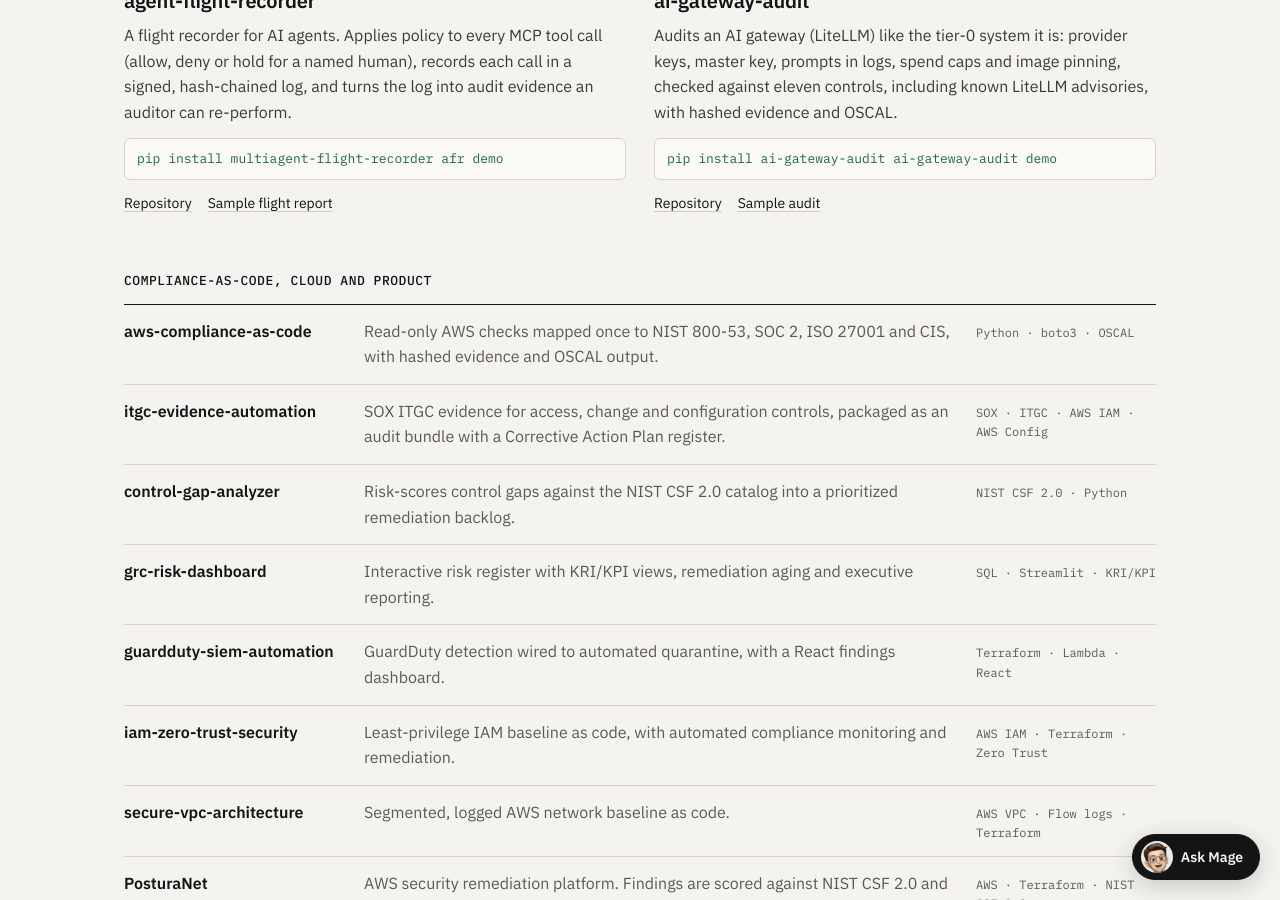
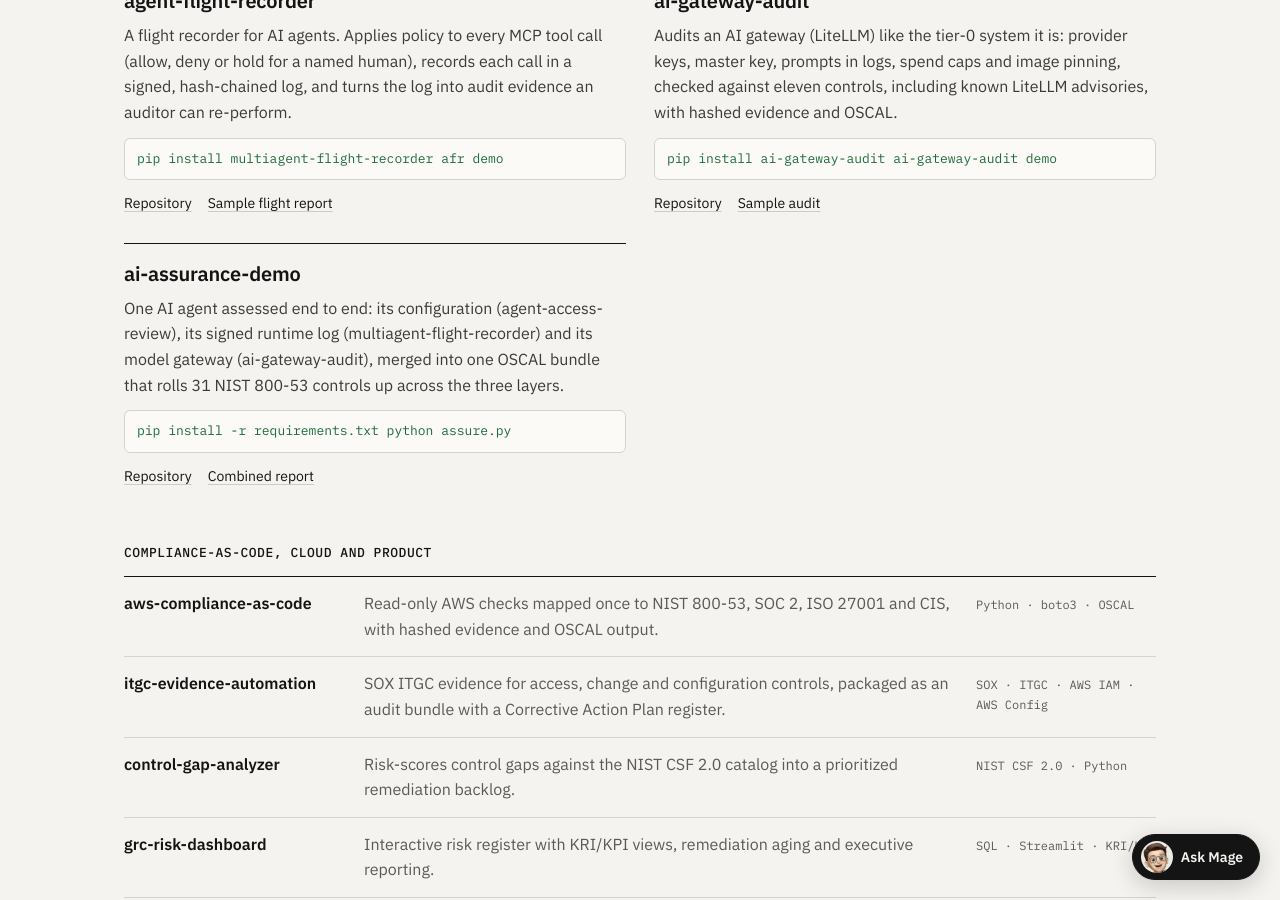
Before and after one commit to Mihirajmera/Mihirajmera.github.io, a Jekyll site: the page built from work/index.html, in a window 1280 px wide and 900 px high, scrolled down 4971 px. Built offline with Jekyll 4.4.1, drawn with Linux system fonts in a browser that asks for light colours.

Commit message:
Add ai-assurance-demo to projects, Start here and ledger
Co-Authored-By: Claude Opus 5.5 <noreply@anthropic.com>

```diff
--- a/_data/ledger.yml
+++ b/_data/ledger.yml
@@ -1,5 +1,11 @@
 # Ledger entries that aren't blog posts (posts are added automatically).
 # status: block | review | fixed | release | note. kind (for filters): research | release | fix | writing.
+- date: 2026-11-12
+  title: Shipped ai-assurance-demo
+  summary: Three tools on one agent (configuration, runtime log, model gateway) merged into one OSCAL bundle. The combined view catches what no single layer can, such as an owner approving her own agent's action.
+  url: https://github.com/Mihirajmera/ai-assurance-demo
+  status: release
+  kind: release
 - date: 2026-11-11
   title: Released agent-access-review 0.3.0 with AAR-13
   summary: Flags MCP servers that are archived or deprecated upstream and names the maintained replacement. Found while reviewing 2,830 public configs.
--- a/_data/projects.yml
+++ b/_data/projects.yml
@@ -60,6 +60,20 @@ ai-gateway-audit demo"
   links:
     - {label: Sample audit, url: "https://github.com/Mihirajmera/ai-gateway-audit/blob/main/sample-output/gateway-audit.md"}
 
+- name: ai-assurance-demo
+  category: AI assurance
+  tool: true
+  summary: >-
+    One AI agent assessed end to end: its configuration (agent-access-review), its signed runtime
+    log (multiagent-flight-recorder) and its model gateway (ai-gateway-audit), merged into one OSCAL
+    bundle that rolls 31 NIST 800-53 controls up across the three layers.
+  tags: [NIST 800-53, OSCAL, MCP, LiteLLM]
+  install: "pip install -r requirements.txt
+python assure.py"
+  repo: https://github.com/Mihirajmera/ai-assurance-demo
+  links:
+    - {label: Combined report, url: "https://github.com/Mihirajmera/ai-assurance-demo/blob/main/sample-output/assurance-report.md"}
+
 - name: aws-compliance-as-code
   category: Compliance-as-code
   summary: Read-only AWS checks mapped once to NIST 800-53, SOC 2, ISO 27001 and CIS, with hashed evidence and OSCAL output.
--- a/index.html
+++ b/index.html
@@ -29,7 +29,7 @@ description: GRC engineer proving that AI systems can be governed with the same
     <h2 id="start-h" class="section-title">START HERE · 30 SECONDS</h2>
     <div class="now-grid">
       <div class="now-item"><span class="now-k">Research</span><h3><a href="{{ '/case-studies/public-mcp-configs/' | relative_url }}">What 2,830 public MCP configs run with</a></h3><p>An access review of the AI-agent configs developers commit to GitHub: 95% of package servers are unpinned, 2.8% still run archived servers, and 1 in 26 holds a real-looking secret. Method and scripts are public.</p></div>
-      <div class="now-item"><span class="now-k">Tools</span><h3>Five open-source tools on PyPI</h3><p><code>pip install agent-access-review</code> · <code>llm-redteam-evidence</code> · <code>multiagent-flight-recorder</code> · <code>ai-gateway-audit</code> · <code>aws-compliance-as-code</code>. Each produces hashed evidence and OSCAL mapped to NIST 800-53 and SOC 2. <a href="{{ '/work/' | relative_url }}">See them all</a>.</p></div>
+      <div class="now-item"><span class="now-k">Tools</span><h3>Five open-source tools on PyPI</h3><p><code>pip install agent-access-review</code> · <code>llm-redteam-evidence</code> · <code>multiagent-flight-recorder</code> · <code>ai-gateway-audit</code> · <code>aws-compliance-as-code</code>. Each produces hashed evidence and OSCAL mapped to NIST 800-53 and SOC 2, and <a href="https://github.com/Mihirajmera/ai-assurance-demo">one demo runs three of them on the same agent</a> and merges the evidence into a single OSCAL bundle. <a href="{{ '/work/' | relative_url }}">See them all</a>.</p></div>
       <div class="now-item"><span class="now-k">Security research</span><h3>Vulnerabilities in open-source MCP servers</h3><p>Found by code review and reproduced locally, then reported privately to the maintainers. Advisories are listed here once fixes ship.</p></div>
     </div>
   </section>
```
